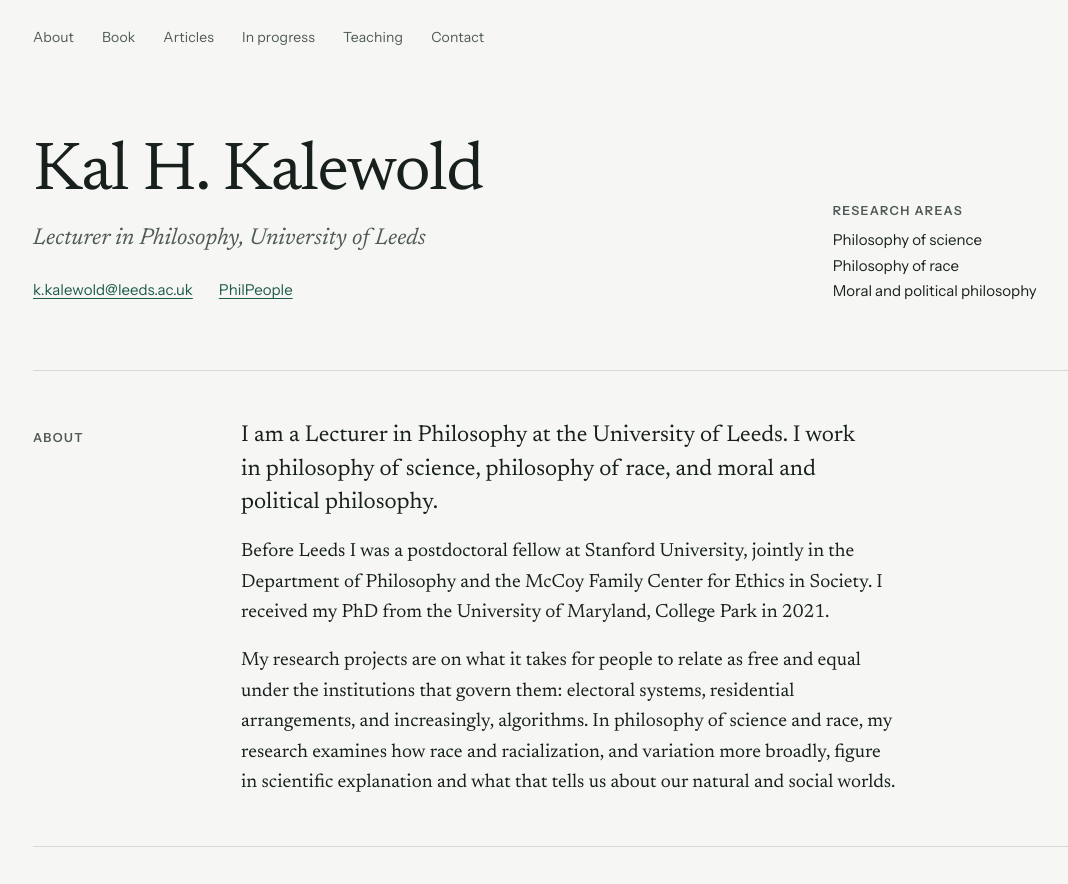
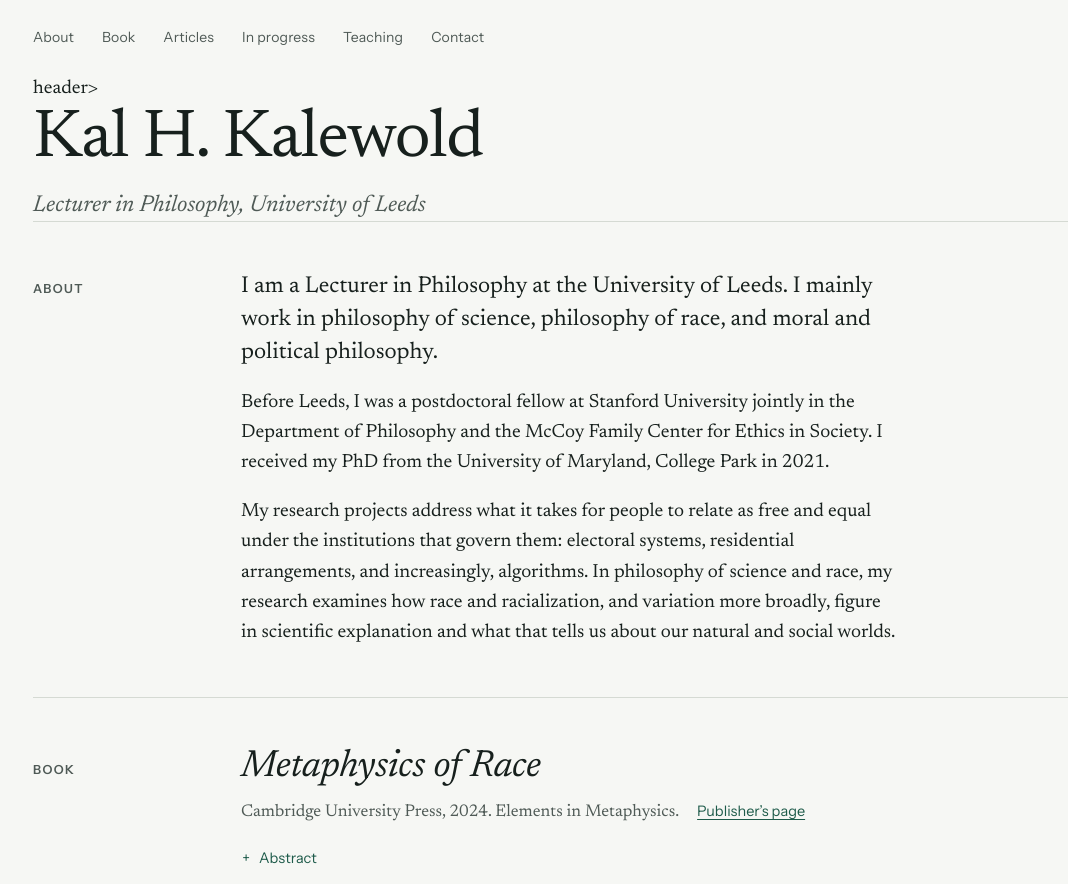
Before and after one commit to Kalewold/kalewold.github.io, a plain HTML site: page index.html in a window 1280 px wide. Shown: the top 884 px of the page, without its empty margins (87-1155 px from the left). Drawn offline with Linux system fonts and the light colour scheme.

Commit message:
Update index.html

```diff
--- a/index.html
+++ b/index.html
@@ -102,31 +102,19 @@ footer { padding: 28px 0 56px; border-top: 1px solid var(--rule); font-family: v
   <a href="#contact">Contact</a>
 </nav>
 
-<header>
+header>
   <div class="name">
     <h1>Kal H. Kalewold</h1>
     <p class="role">Lecturer in Philosophy, University of Leeds</p>
-    <div class="links">
-      <a href="mailto:k.kalewold@leeds.ac.uk">k.kalewold@leeds.ac.uk</a>
-      <a href="https://philpeople.org/profiles/kal-kalewold">PhilPeople</a>
-    </div>
-  </div>
-  <div class="areas">
-    <p class="label">Research areas</p>
-    <ul>
-        <li>Philosophy of science</li>
-      <li>Philosophy of race</li>
-      <li>Moral and political philosophy</li>
-    </ul>
   </div>
 </header>
 
 <section id="about">
   <h2 class="label">About</h2>
   <div class="col">
-    <p class="lead">I am a Lecturer in Philosophy at the University of Leeds. I work in philosophy of science, philosophy of race, and moral and political philosophy.</p>
-    <p>Before Leeds I was a postdoctoral fellow at Stanford University, jointly in the Department of Philosophy and the McCoy Family Center for Ethics in Society. I received my PhD from the University of Maryland, College Park in 2021.</p>
-    <p>My research projects are on what it takes for people to relate as free and equal under the institutions that govern them: electoral systems, residential arrangements, and increasingly, algorithms. In philosophy of science and race, my research examines how race and racialization, and variation more broadly, figure in scientific explanation and what that tells us about our natural and social worlds. </p>
+    <p class="lead">I am a Lecturer in Philosophy at the University of Leeds. I mainly work in philosophy of science, philosophy of race, and moral and political philosophy.</p>
+    <p>Before Leeds, I was a postdoctoral fellow at Stanford University jointly in the Department of Philosophy and the McCoy Family Center for Ethics in Society. I received my PhD from the University of Maryland, College Park in 2021.</p>
+    <p>My research projects address what it takes for people to relate as free and equal under the institutions that govern them: electoral systems, residential arrangements, and increasingly, algorithms. In philosophy of science and race, my research examines how race and racialization, and variation more broadly, figure in scientific explanation and what that tells us about our natural and social worlds. </p>
   </div>
 </section>
 
```
